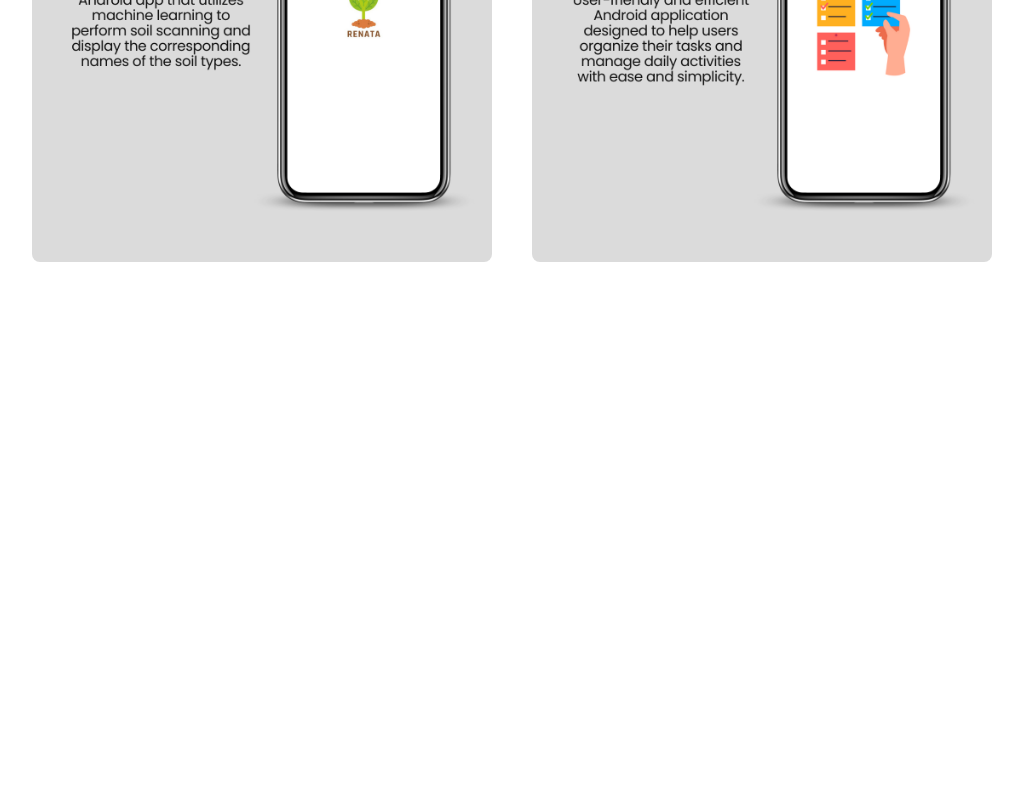
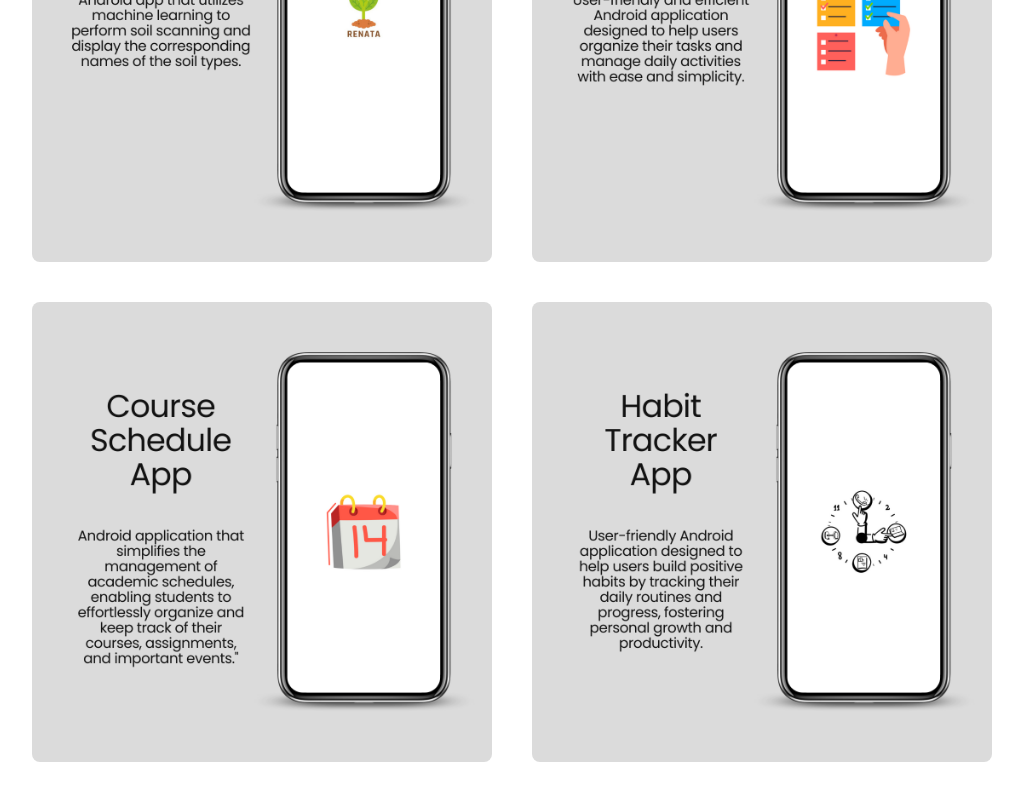
Before and after one commit to AudiHagi/26-Portofolio-Website, a Next.js app: page / in a window 1280 px wide. Shown: the part 2654-3454 px from the top of the page, without its empty margins (128-1151 px from the left). Before the commit the page ends 2956 px from the top, so only its background shows below. Built offline with nearby package versions, Linux system fonts and the light colour scheme.

Commit message:
add course schedule and habit tracker project

```diff
--- a/pages/index.js
+++ b/pages/index.js
@@ -8,6 +8,8 @@ import covidtracker from '../public/covidtracker.png'
 import githubuser from '../public/githubuser.png'
 import renata from '../public/renata.png'
 import todo from '../public/todo.png'
+import courseschedule from '../public/courseschedule.png'
+import habittracer from '../public/habittracker.png'
 
 export default function Home() {
   return (
@@ -102,6 +104,16 @@ export default function Home() {
                 <Image src={todo} className="rounded-lg object-cover" width={"100%"} height={"100%"} layout="responsive" />
               </a>
             </div>
+            <div className="basis-1/3 flex-1 ">
+              <a href="#">
+                <Image src={courseschedule} className="rounded-lg object-cover" width={"100%"} height={"100%"} layout="responsive" />
+              </a>
+            </div>
+            <div className="basis-1/3 flex-1 ">
+              <a href="#">
+                <Image src={habittracer} className="rounded-lg object-cover" width={"100%"} height={"100%"} layout="responsive" />
+              </a>
+            </div>
           </div>
         </section>
 
```
Also changed, not shown: public/courseschedule.png (added), public/habittracker.png (added).
